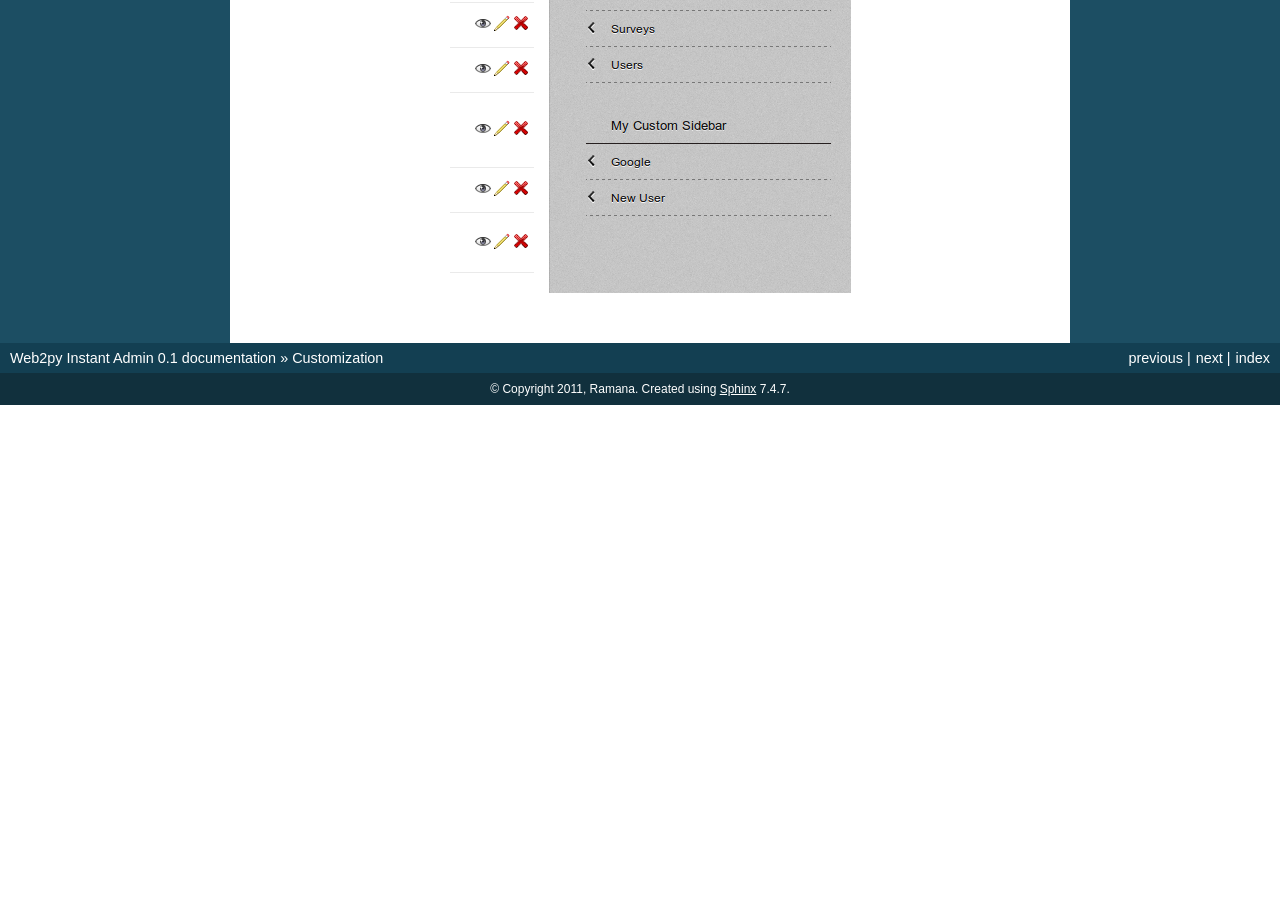
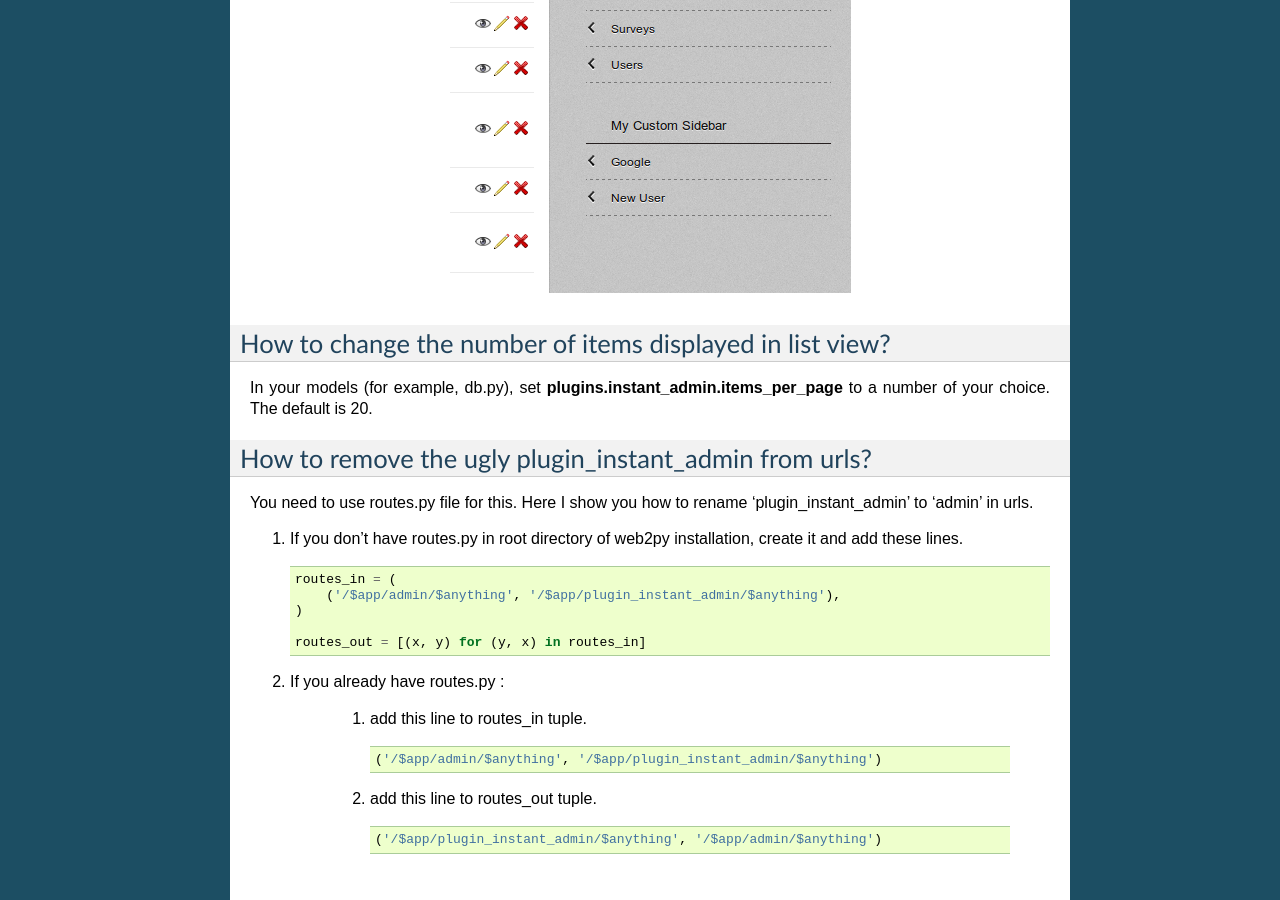
Before and after one commit to ananthrk/web2py-instant-admin, a Sphinx documentation site: the page built from docs/customizing.rst, in a window 1280 px wide and 900 px high, scrolled down 698 px. Built offline with Sphinx 7.4.7, drawn with Linux system fonts in a browser that asks for light colours; before the commit the page ends 1103 px from its top, so only the background shows below that; some of the changed text lies outside the part shown.

Commit message:
Customizing number of items per page in list view

```diff
--- a/docs/customizing.rst
+++ b/docs/customizing.rst
@@ -8,9 +8,9 @@ How to add additional links to sidebar?
 ---------------------------------------------
 In your models (for example, db.py), set :
 
-#. plugins.instant_admin.extra_sidebar_title to the title of your sidebar.
+#. **plugins.instant_admin.extra_sidebar_title** to the title of your sidebar.
 
-#. plugins.instant_admin.extra_sidebar to a list of A objects.
+#. **plugins.instant_admin.extra_sidebar** to a list of A objects.
 
 For example, if you put this in db.py ::
 
@@ -23,3 +23,32 @@ For example, if you put this in db.py ::
 you will get :
 
 .. figure:: screenshots/custom-sidebar.png
+
+
+How to change the number of items displayed in list view?
+----------------------------------------------------------
+In your models (for example, db.py), set  **plugins.instant_admin.items_per_page** to a number of your choice. The default is 20.
+
+
+How to remove the ugly plugin_instant_admin from urls?
+-------------------------------------------------------------
+You need to use routes.py file for this. Here I show you how to rename 'plugin_instant_admin' to 'admin' in urls.
+
+#. If you don't have routes.py in root directory of web2py installation, create it and add these lines. ::
+
+    routes_in = (
+        ('/$app/admin/$anything', '/$app/plugin_instant_admin/$anything'),
+    )
+
+    routes_out = [(x, y) for (y, x) in routes_in]
+
+#. If you already have routes.py :
+
+    #. add this line to routes_in tuple. ::
+
+        ('/$app/admin/$anything', '/$app/plugin_instant_admin/$anything')
+
+
+    #. add this line to routes_out tuple. ::
+
+        ('/$app/plugin_instant_admin/$anything', '/$app/admin/$anything')
```
Also changed, not shown: 3 other files.
